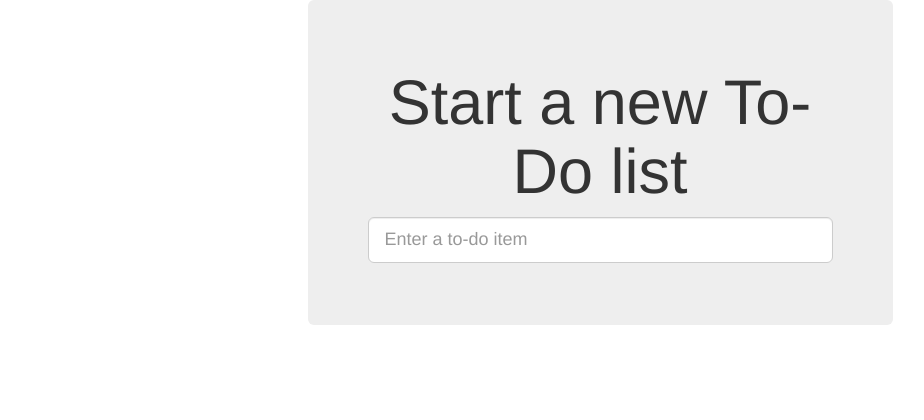
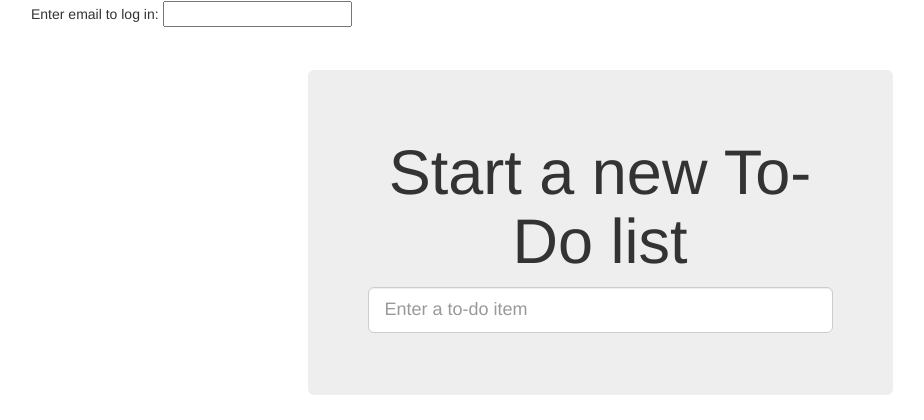
Before and after one commit to tyagow/tdd, a Django app: page /lists/new in a window 1280 px wide. Shown: the top 420 px of the page, without its empty margins (40-964 px from the left). Run offline with Django 3.2, Linux system fonts and the light colour scheme; some libraries are stand-ins or nearby versions.

Commit message:
add lists templates

```diff
--- a/lists/templates/base.html
+++ b/lists/templates/base.html
@@ -9,6 +9,18 @@
     </head>
     <body>
 		<div class="container">
+			<div class="navbar">
+				{% if user.is_authenticated %}
+					<p>Logged in as {{ user.email}}</p>
+					<p><a href="{% url 'logout' %}" id="id_logout">Log out</a></p>
+				{% else %}
+					<form action="{% url 'send_login_email' %}" method="POST" accept-charset="utf-8">
+						Enter email to log in: <input type="text" name="email" />
+						{% csrf_token %}
+					</form>
+				{% endif %}
+			</div>
+
 			<div class="row">
 				<div class="col-md-6 col-md-offset-3 jumbotron">
 					<div class="text-center">
```
